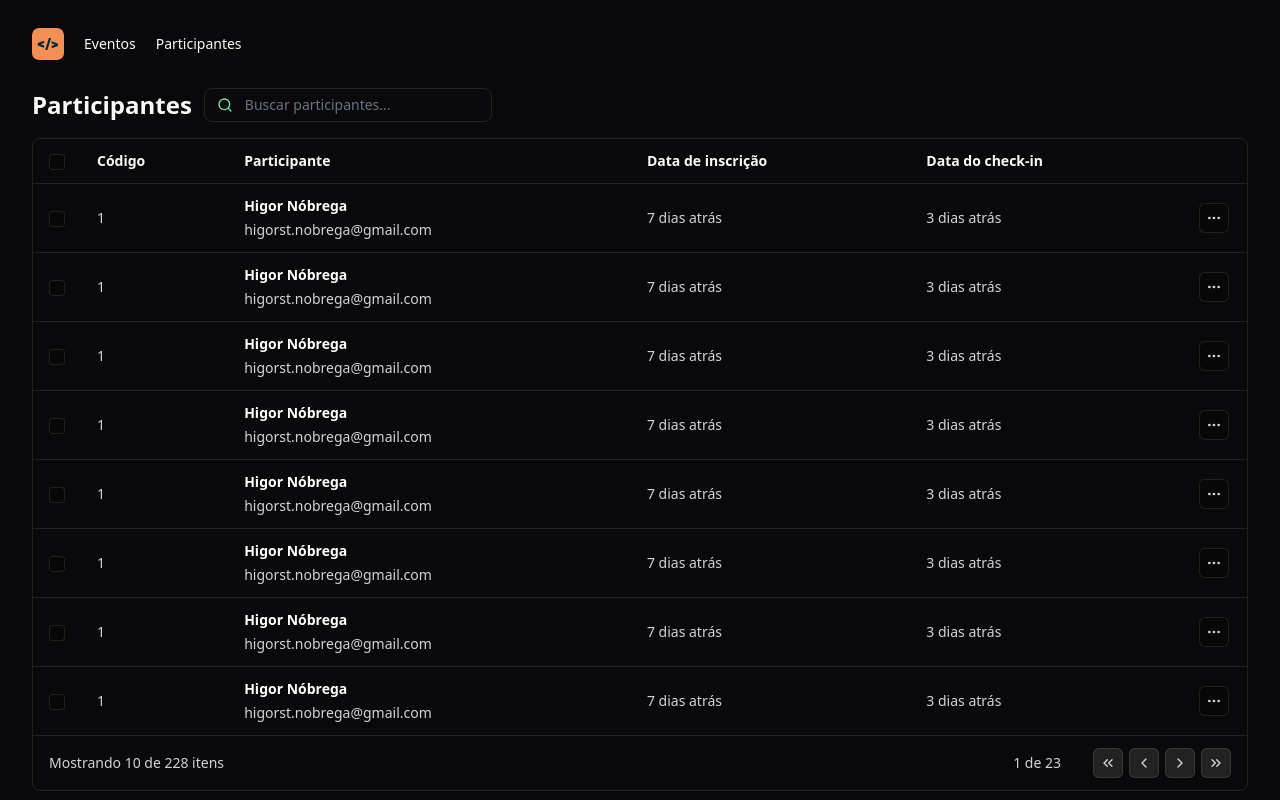
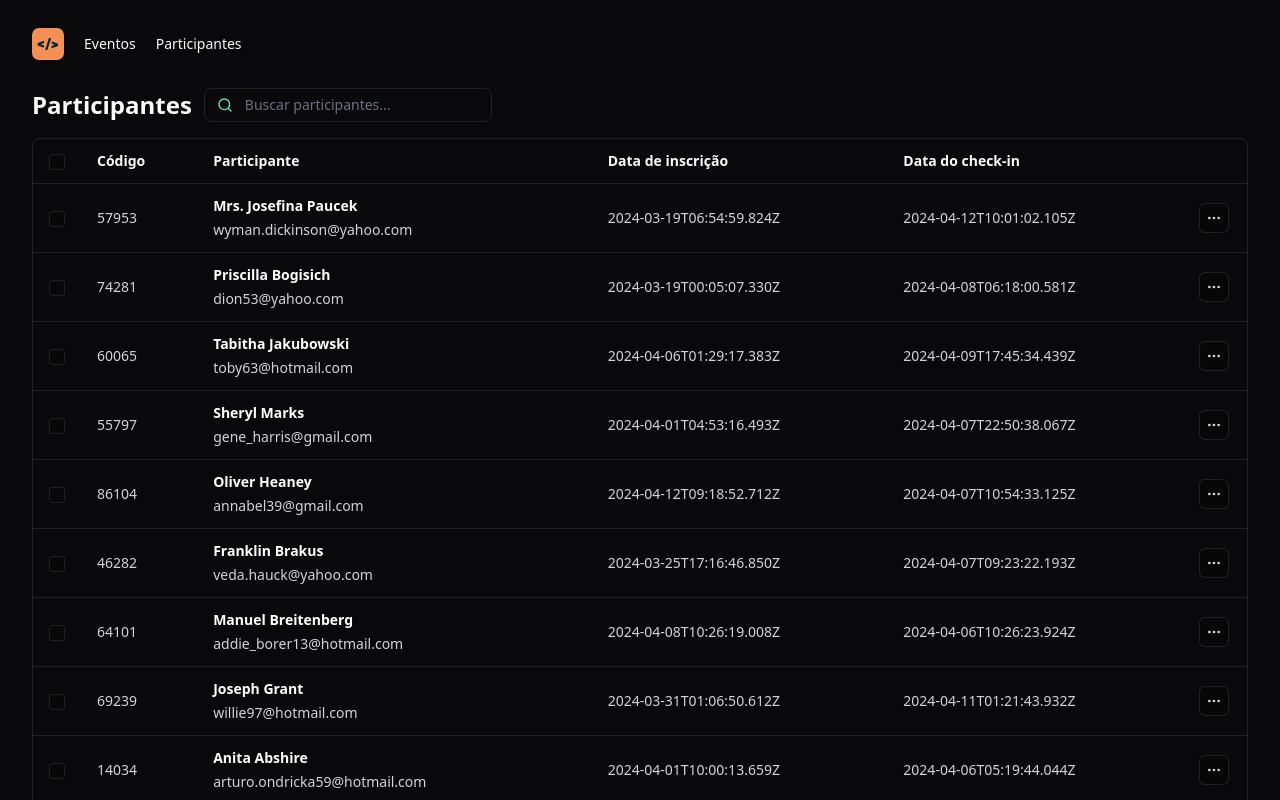
Before and after one commit to higornobrega/pass-in-web, a React (Vite) app: page / in a window 1280 px wide. Shown: the top 800 px of the page. Built offline with nearby package versions, Linux system fonts and the light colour scheme.

Commit message:
Instalando fakerjs e ligando com o font de attendee

```diff
--- a/package.json
+++ b/package.json
@@ -15,6 +15,7 @@
     "tailwind-merge": "^2.2.2"
   },
   "devDependencies": {
+    "@faker-js/faker": "^8.4.1",
     "@tailwindcss/forms": "^0.5.7",
     "@types/react": "^18.2.66",
     "@types/react-dom": "^18.2.22",
--- a/src/components/attendee-list.tsx
+++ b/src/components/attendee-list.tsx
@@ -4,6 +4,7 @@
 import { TableHeader } from './table/table-header'
 import { TableCell } from './table/table-cell'
 import { TableRow } from './table/table-row'
+import { attendees } from '../data/attendees'
 
 export function AttendeeList() {
     return (
@@ -29,22 +30,22 @@
                     </tr>
                 </thead>
                 <tbody>
-                    {Array.from({ length: 8 }).map((_, i) => {
+                    {attendees.map((attendee) => {
                         return (
-                            <TableRow key={i}>
+                            <TableRow key={attendee.id}>
 
                                 <TableCell>
                                     <input type="checkbox" className='size-4 bg-black/20 rounded border-white/10 accent-orange-400' />
                                 </TableCell>
-                                <TableCell>1</TableCell>
+                                <TableCell>{attendee.id}</TableCell>
                                 <TableCell>
                                     <div className='flex flex-col gap-1'>
-                                        <span className='font-semibold text-white'>Higor Nóbrega</span>
-                                        <span>higorst.nobrega@gmail.com</span>
+                                        <span className='font-semibold text-white'>{attendee.name}</span>
+                                        <span>{attendee.email}</span>
                                     </div>
                                 </TableCell>
-                                <TableCell>7 dias atrás</TableCell>
-                                <TableCell>3 dias atrás</TableCell>
+                                <TableCell>{attendee.createdAt.toISOString()}</TableCell>
+                                <TableCell>{attendee.checkedInAt.toISOString()}</TableCell>
                                 <TableCell>
                                     <IconButton transparent>
                                         <MoreHorizontal className='size-4' />
--- /dev/null
+++ b/src/data/attendees.ts
@@ -0,0 +1,11 @@
+import { faker } from '@faker-js/faker'
+
+export const attendees = Array.from({ length: 200 }).map(() => {
+    return {
+        id: faker.number.int({ min: 10000, max: 99999 }),
+        name: faker.person.fullName(),
+        email: faker.internet.email().toLocaleLowerCase(),
+        createdAt: faker.date.recent({ days: 30 }),
+        checkedInAt: faker.date.recent({ days: 7 }),
+    }
+})
```
Also changed, not shown: 1 other file (tests, documents, lock files or other folders).
